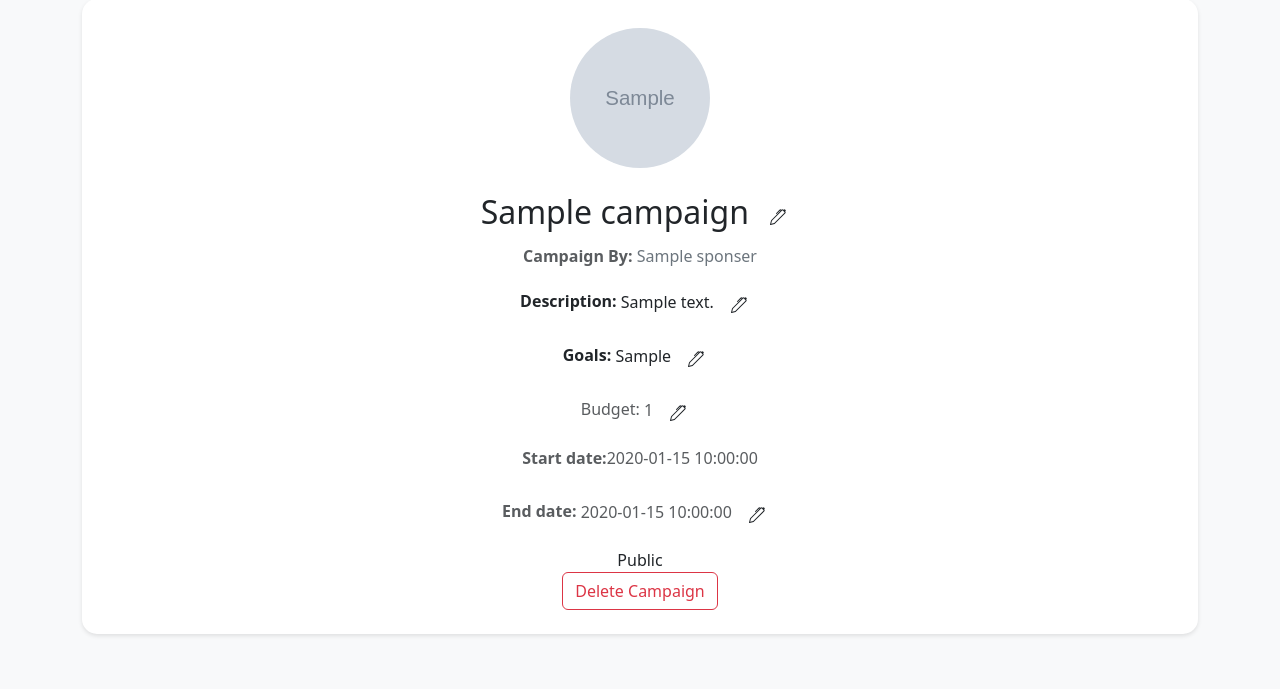
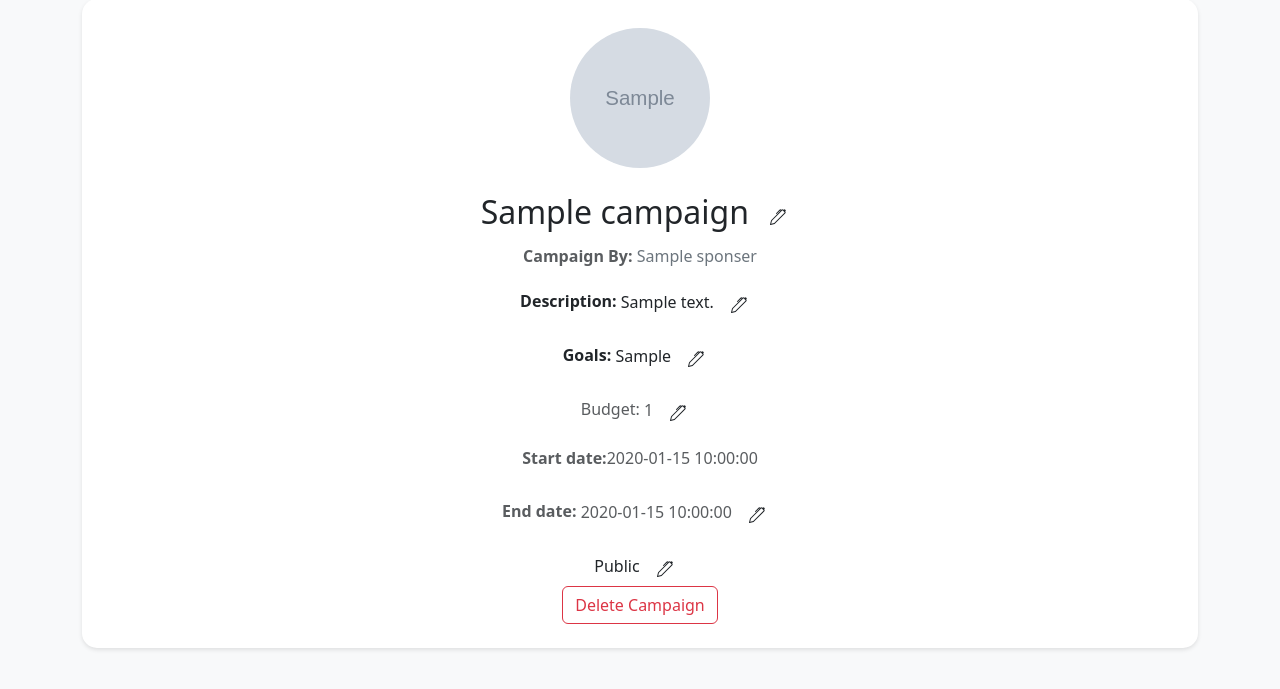
Before and after one commit to mahi028/Influencer-Engagement-and-Sponsorship-Coordination-Platform, a Flask app: page /view/1 in a window 1280 px wide. Shown: the part 93-782 px from the top of the page. Run offline with Flask 3, Linux system fonts and the light colour scheme; a user stored in the database is signed in; tables that the repository leaves empty hold one stand-in row (values such as "Sample post"); grey boxes marked "Sample" are stand-in pictures.

Commit message:
sponser can change visibility of campaigns

```diff
--- a/application/controllers/dashboard.py
+++ b/application/controllers/dashboard.py
@@ -180,6 +180,8 @@ def search():
     form = SeachForm()
     if form.validate_on_submit():
         searched = form.search.data
+        if len(searched) < 3:
+            return render_template('searched.html')
 
         user = User.query.filter_by(email = searched).first()
         if user:
--- a/application/templates/base.html
+++ b/application/templates/base.html
@@ -5,6 +5,10 @@
     <meta name="viewport" content="width=device-width, initial-scale=1.0">
     <title>{%block title%}{%endblock%}</title>
     <link rel="shortcut icon" href="/st/img/favicon.png" type="image/x-icon">
+    <!-- Google font -->
+    <link rel="preconnect" href="https://fonts.googleapis.com">
+    <link rel="preconnect" href="https://fonts.gstatic.com" crossorigin>
+    <link href="https://fonts.googleapis.com/css2?family=Caveat:wght@400..700&display=swap" rel="stylesheet">
     <!-- Bootstap CSS CDN -->
     <link href="https://cdn.jsdelivr.net/npm/bootstrap@5.3.3/dist/css/bootstrap.min.css" rel="stylesheet" integrity="sha384-QWTKZyjpPEjISv5WaRU9OFeRpok6YctnYmDr5pNlyT2bRjXh0JMhjY6hW+ALEwIH" crossorigin="anonymous">
 </head>
--- a/application/templates/campaign.html
+++ b/application/templates/campaign.html
@@ -90,7 +90,23 @@
                 {%if current_user.user_id != camp.campaign_by%}
                     <button class="btn btn-outline-success" onclick="post_rqst('/user/colab/{{camp.campaign_id}}')" type="submit">Make colab request</button>
                 {%else%}
-                    {%if camp.visibility%}Public{%else%}Privet{%endif%} <br>
+                    {%if camp.visibility%}
+                        <span id="visible">Public
+                            {%if current_user.user_id == camp.campaign_by%}
+                                <button type="button" class="btn"  class="btn" onclick="make_response('/sponser/edit/{{camp.campaign_id}}', 'visible', 'val')">
+                                    <svg xmlns="http://www.w3.org/2000/svg" width="16" height="16" fill="currentColor" class="bi bi-pen" viewBox="0 0 16 16"><path d="m13.498.795.149-.149a1.207 1.207 0 1 1 1.707 1.708l-.149.148a1.5 1.5 0 0 1-.059 2.059L4.854 14.854a.5.5 0 0 1-.233.131l-4 1a.5.5 0 0 1-.606-.606l1-4a.5.5 0 0 1 .131-.232l9.642-9.642a.5.5 0 0 0-.642.056L6.854 4.854a.5.5 0 1 1-.708-.708L9.44.854A1.5 1.5 0 0 1 11.5.796a1.5 1.5 0 0 1 1.998-.001m-.644.766a.5.5 0 0 0-.707 0L1.95 11.756l-.764 3.057 3.057-.764L14.44 3.854a.5.5 0 0 0 0-.708z"></path></svg>
+                                </button>
+                            {%endif%}
+                        </span>
+                    {%else%}
+                        <span id="visible">Privet
+                            {%if current_user.user_id == camp.campaign_by%}
+                                <button type="button" class="btn"  class="btn" onclick="make_response('/sponser/edit/{{camp.campaign_id}}', 'visible', 'val')">
+                                    <svg xmlns="http://www.w3.org/2000/svg" width="16" height="16" fill="currentColor" class="bi bi-pen" viewBox="0 0 16 16"><path d="m13.498.795.149-.149a1.207 1.207 0 1 1 1.707 1.708l-.149.148a1.5 1.5 0 0 1-.059 2.059L4.854 14.854a.5.5 0 0 1-.233.131l-4 1a.5.5 0 0 1-.606-.606l1-4a.5.5 0 0 1 .131-.232l9.642-9.642a.5.5 0 0 0-.642.056L6.854 4.854a.5.5 0 1 1-.708-.708L9.44.854A1.5 1.5 0 0 1 11.5.796a1.5 1.5 0 0 1 1.998-.001m-.644.766a.5.5 0 0 0-.707 0L1.95 11.756l-.764 3.057 3.057-.764L14.44 3.854a.5.5 0 0 0 0-.708z"></path></svg>
+                                </button>
+                            {%endif%}
+                        </span>
+                    {%endif%} <br>
                     <button class="btn btn-outline-danger" onclick="delete_camp('{{camp.campaign_id}}')" type="submit">Delete Campaign</button>
                 {%endif%}
             </div>
--- a/application/templates/landing.html
+++ b/application/templates/landing.html
@@ -5,7 +5,7 @@
     <!-- title -->
     <div class="container text-center">
         <h1 class="display-4">Welcome to <img src="/st/img/logo-transperent-black.png" alt="SponserMe" height="60"></h1>
-        <p class="lead">Elevate Your Brand, Empower Your Influence.</p>
+        <p class="lead" style="font-family: Caveat, sans-serif;">Elevate Your Brand, Empower Your Influence.</p>
     </div>
 
     <!-- Features -->
```
Also changed, not shown: application/controllers/sponser.py (+22 -8 lines).
